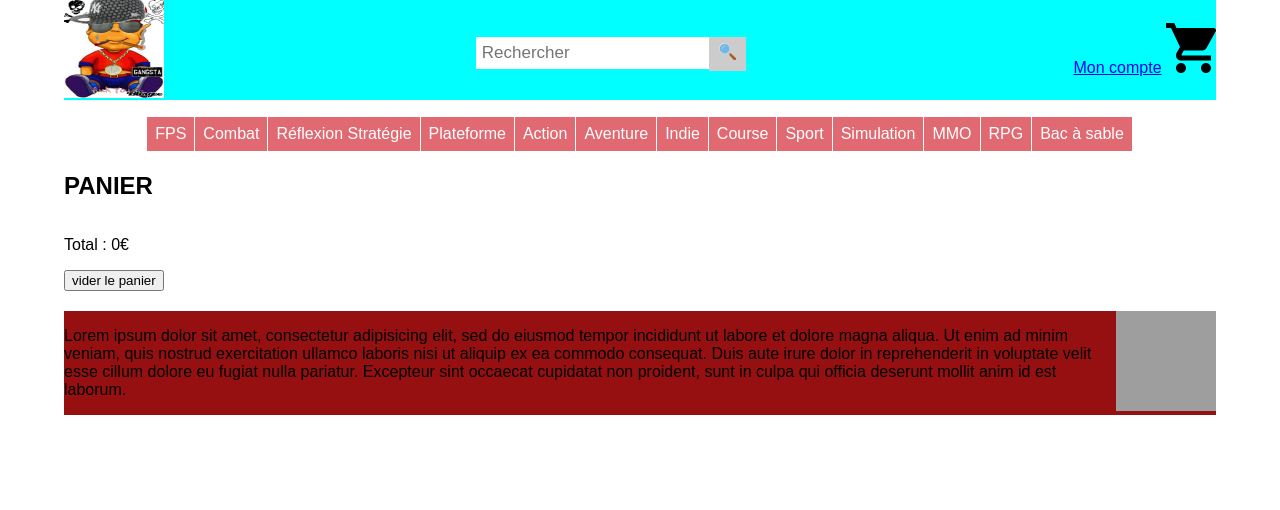
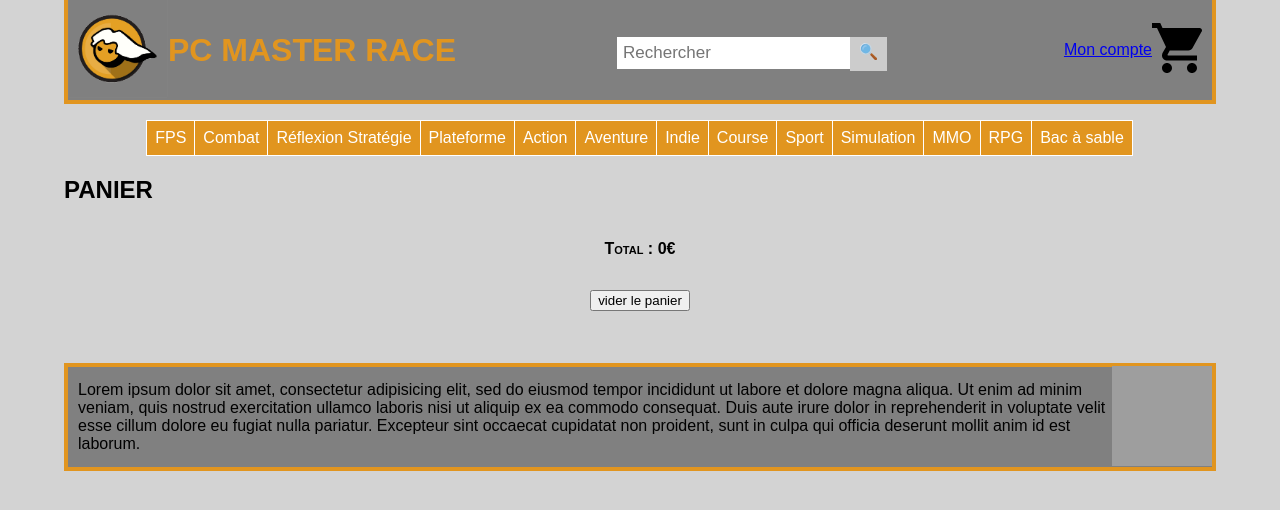
Before and after one commit to Moasix/TP6, a PHP site: page /controler/panier.ctrl.php in a window 1280 px wide. Shown: the top 510 px of the page. Run offline with PHP 8.4, Linux system fonts and the light colour scheme; the visitor is signed in with stand-in values (Sample User, id 1); data comes from the database, SQL or seed files in the repository; both versions use the stored data as it was after the commit; grey boxes are pictures that could not be loaded.

Commit message:
antoine push matinal

```diff
--- a/data/jeux.txt
+++ b/data/jeux.txt
@@ -13,7 +13,6 @@
 475|Ori and the Blind Forest|4|19.99|475.jpg|La forêt de Nibel se meurt. À la suite d'une terrible tempête ayant déclenché une série d'événements tragiques, Ori doit partir à l'aventure pour trouver le courage d'affronter un sinistre ennemi et sauver sa terre natale. "Ori and the Blind Forest" relate l'histoire d'une jeune créature orpheline à la destinée héroïque, au travers d'un jeu de plateforme et d'action aux graphismes époustouflants, développé par Moon Studios. Dans la Definitive Edition enrichie d'une myriade de nouvelles fonctionnalités, découvrez un univers dessiné à la main dans lequel évoluent des personnages aux animations extrêmement soignées, sur une bande originale entièrement interprétée par un orchestre. "Ori and the Blind Forest" est une ode à l'amour, au sacrifice et à l'espoir qui brûle telle une flamme en chacun de nous.
 2476|Crash Bandicoot: N. Sane Trilogy|Cat|39.99|2476.jpg|Votre marsupial préféré, Crash Bandicoot, est de retour ! Il est amélioré, enthousiasmé et prêt à danser dans la compilation N. Sane Trilogy ! Redécouvrez Crash Bandicoot comme jamais auparavant. Tournez, sautez, tapez et recommencez pour surmonter des défis épiques et vivre des aventures extraordinaires dans les trois jeux à l'origine de tout : Crash Bandicoot, Crash Bandicoot 2: Cortex Strikes Back et Crash Bandicoot 3: Warped. Retrouvez Crash remasterisé en HD et préparez-vous, ça va WUMPER !
 948|BattleBlock Theater|4|14.99|948.jpeg|BattleBlock Theater1 est un jeu de plates-formes comique développé par The Behemoth et publié par Microsoft Studios pour la Xbox 360, Windows, et Linux. C'est le troisième titre venant de The Behemoth après Alien Hominid et Castle Crashers.
-13456|Castle Crashers|4|11.99|13456.jpg|Sortez votre épée et frayez-vous un chemin vers la victoire dans ce jeu d'arcade aventure en 2D primé et signé The Behemoth !
 904|Ark: Survival Evolved|5|54.99|904.jpg|En tant qu'homme ou femme échoué nu, en train de gelé et de mourir de faim sur une île mystérieuse, vous devez chasser, récolter, fabriquer des objets, faire pousser des plantes et construire des abris pour survivre. Utilisez vos compétences et votre ruse pour tuer, apprivoiser, faire accoupler et chevaucher des dinosaures et des créatures primitives vivant sur l'Arche, en faisant équipe avec des centaines de joueurs pour survivre, dominer et ... s'échapper !
 2419|Batman: Arkham Knight|5|19.99|2419.jpg|Batman™: Arkham Knight marque le dénouement épique de la trilogie primée Arkham, créée par les studios Rocksteady. Développé exclusivement pour les consoles nouvelle génération, Batman: Arkham Knight introduit une version unique de la Batmobile, créée par Rocksteady. Ce véhicule légendaire, associé au gameplay plébiscité de la série Batman Arkham, offre aux joueurs l'expérience de jeu Batman la plus complète. Roulez à toute allure dans les rues de Gotham City et élancez-vous au-dessus des toits. Dans ce final explosif, Batman affronte la menace ultime dans la ville qu’il s’est juré de protéger. L'Épouvantail est de retour pour réunir les super-vilains de Gotham et détruire Batman une bonne fois pour toutes.
 2648|Assassin's Creed Odyssey|5|59.99|2648.jpg|Forgez votre destin dans Assassin's Creed Odyssey. Passez de paria à légende vivante lors d'une odyssée durant laquelle vous découvrirez votre passé et changerez le destin de la Grèce.
--- a/view/connexion.view.php
+++ b/view/connexion.view.php
@@ -10,7 +10,7 @@
   <?php  include('../view/header_include.view.php') ?>
 
   <!-- CONTENU -->
-  <h2>ACCUEIL</h2>
+  <h2>FORMULAIRE</h2>
   <div id="MAIN_CONTAINER">
     <div>
       <?php if ($erreur != ""): ?>
--- a/view/header_include.view.php
+++ b/view/header_include.view.php
@@ -3,12 +3,11 @@
   <div id="ContainerHeader">
 
     <div>
-      <a href="../controler/main.ctrl.php">  <img src="../view/images/adibou_master_race.gif" alt="Logo de PC Master Race"></a>
+      <a href="../controler/main.ctrl.php">  <img src="../view/images/pcMasterRace.png" alt="Logo de PC Master Race"></a>
+      <h1>PC MASTER RACE</h1>
     </div>
 
     <div>
-      <!-- <input type="text" name="search" value="" placeholder="abricot" >
-      <img src="../view/images/search.svg" alt="Rechercher un jeu vidéo en particulier"> -->
 
         <form action="../controler/main.ctrl.php">
           <input type="text" placeholder="Rechercher" name="search">
--- a/view/panier.view.php
+++ b/view/panier.view.php
@@ -41,12 +41,16 @@
       </article>
     <?php } ?>
   </div>
+
+  <div id="Achat">
     <p>Total : <?=$panier->getTotal()?>€</p>
     <p>
       <form class="" action="../controler/panier.ctrl.php" method="get">
         <button type="submit" name="empty">vider le panier</button>
       </form>
     </p>
+  </div>
+
   <!-- FOOTER -->
   <?php  include('../view/footer_include.view.php') ?>
 </body>
--- a/view/stylepanier.css
+++ b/view/stylepanier.css
@@ -2,28 +2,39 @@ body{
   font-family: Arial, sans-serif;
   width:90%;
   margin: auto;
-  }
-
-h1{
-    font-variant:small-caps;
-  	text-align:center;
-    font-weight: normal;
-    color: #E16A72; /* rose */
+  background-color: lightgrey;
   }
 
 
 /* HEADER */
 header>div{
-  background-color: aqua;
+  background-color: grey;
   display: flex;
   justify-content: space-between;
   align-items: center;
   height: 100px;
+
+  border-left: 4px solid #e1951f; /* gold */
+  border-right: 4px solid #e1951f; /* gold */
+  border-bottom: 4px solid #e1951f; /* gold */
+}
+
+header div div:first-child {
+  display: flex;
+  justify-content: center;
+  align-items: center;
 }
 
 header div div:first-child img {
   height: 100px;
   width: 100px;
+}
+
+header div div:first-child h1{
+    font-variant:small-caps;
+  	text-align:center;
+    font-weight: bold;
+    color: #e1951f; /* gold */
   }
 
 header div div:nth-child(2) input[type=text] {
@@ -54,9 +65,16 @@ header div div:nth-child(2) img {
   width: 17px;
 }
 
+header div div:last-child {
+  display: flex;
+  justify-content: center;
+  align-items: center;
+}
+
 header div div:last-child img {
   height: 50px;
   width: 50px;
+  margin-right: 10px;
 }
 
 header nav ul {
@@ -72,7 +90,7 @@ header nav ul {
 
   ul li a{
     	text-decoration:none;
-      background-color: #E16A72;
+      background-color:  #e1951f; /* gold */
       color: white;
     	border: 1px solid white;
       margin-left: -1px; /* pour enlever la double bordure*/
@@ -80,6 +98,15 @@ header nav ul {
     	display: inline-block;
     }
 
+    ul li a:hover{
+      	text-decoration:none;
+        background-color: #a2230f; /* gold */
+        color: white;
+      	border: 1px solid white;
+        margin-left: -1px; /* pour enlever la double bordure*/
+      	padding:0.5em;
+      	display: inline-block;
+      }
 
 
 /* BODY */
@@ -147,20 +174,40 @@ header nav ul {
     flex-direction: row;
   }
 
+#Achat {
+  display: flex;
+  flex-direction: column;
+  align-items: center;
+  justify-content: center;
+}
 
+#Achat p:first-child {
+  font-variant:small-caps;
+  text-align:center;
+  font-weight: bold;
+  color: black; /* gold */
+  margin-bottom: 0px;
+}
 
 /* FOOTER */
 
-
 footer {
-  background-color: #971011;
+  background-color: grey;
   display: flex;
   align-items: center;
   margin-top: 20px;
+  padding-left: 10px;
+  height: 100px;
+
+  border-top: 4px solid #e1951f; /* gold */
+  border-left: 4px solid #e1951f; /* gold */
+  border-right: 4px solid #e1951f; /* gold */
+  border-bottom: 4px solid #e1951f; /* gold */
 }
 
 footer img {
 
   height: 100px;
   width: 100px;
+  margin-top: 2px;
 }
```
Also changed, not shown: view/stylemain_page.css (+48 -10 lines), data/db/database.db, view/images/pcMasterRace.png (added). Lines whose indentation alone changed are shown as unchanged.
